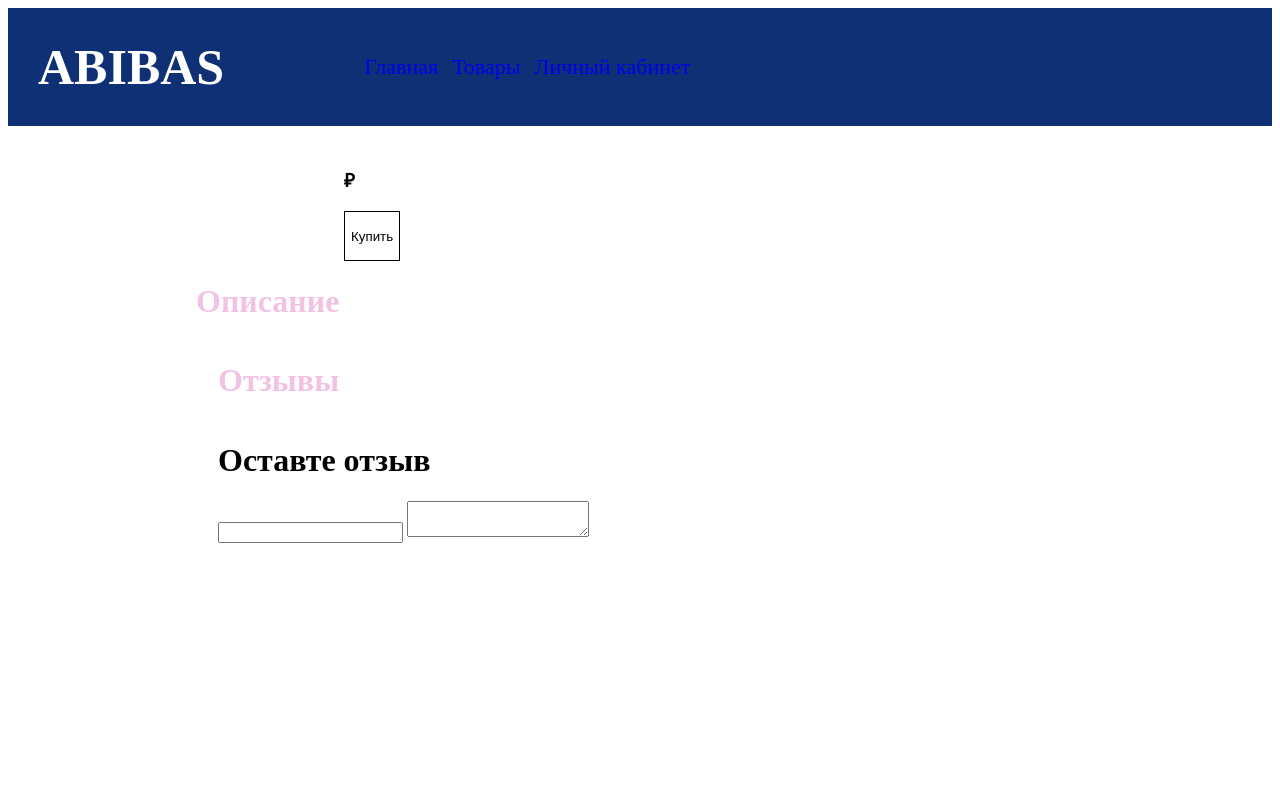
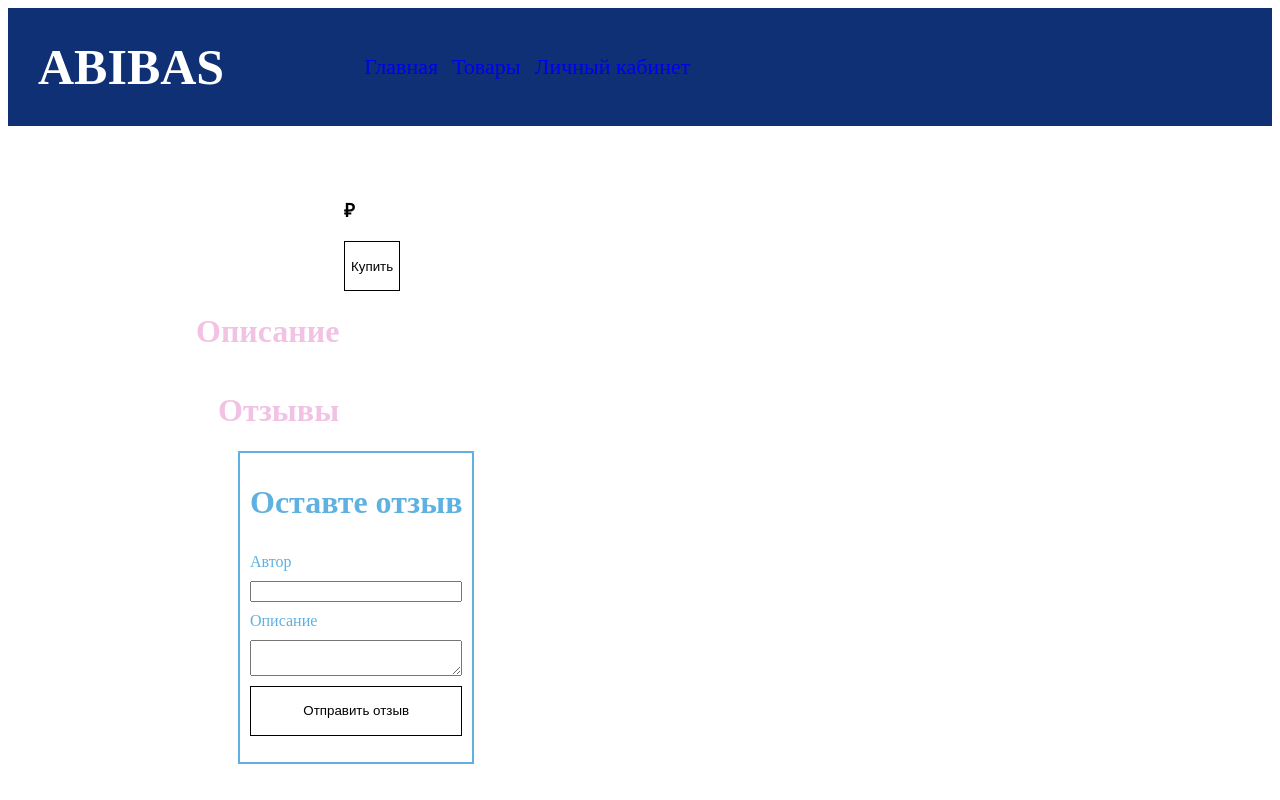
Before and after one commit to DariaZz/site, a Django app: template anything/appshop/templates/product.html in a window 1280 px wide. Run offline with Django 5.2, Linux system fonts and the light colour scheme; the template is opened without the code that fills it, so the values that code supplies are empty.

Commit message:
Добавила форму отзыва

```diff
--- a/anything/appshop/static/style.css
+++ b/anything/appshop/static/style.css
@@ -88,7 +88,7 @@ button:hover{
     margin-right: auto;
     display: flex;
     flex-direction: row;
-    margin-top:20px;
+    margin-top:50px;
 
 }
 
@@ -144,3 +144,22 @@ button:hover{
     display: flex;
     flex-direction: row;
 }
+.creatReviewForm{
+    display: flex;
+    flex-direction: column;
+}
+.creatReview{
+    margin-top: 10px;
+}
+.createReviewsAll{
+    border: 2px #5eb1e0 solid;
+    padding: 10px;
+    max-width: 250px;
+    max-height: 400px;
+    margin-left: 20px;
+    color: #5eb1e0;
+}
+
+.creatReviewForm * {
+    margin-top:10px;
+}
--- a/anything/appshop/templates/product.html
+++ b/anything/appshop/templates/product.html
@@ -49,12 +49,15 @@
             </div>
             {% endfor %}
 
-            <div>
+            <div class="createReviewsAll ">
                 <h1>Оставте отзыв</h1>
                 <div class="createReviews">
-                    <form>
-                        <input />
-                        <textarea></textarea>
+                    <form class="creatReviewForm" method="post">
+                            <label for="author">Автор</label>
+                            <input name="author"  />
+                            <label for="text">Описание</label>
+                            <textarea class="creatReview" name="text"></textarea>
+                            <button>Отправить отзыв</button>
                     </form>
                 </div>
             </div>
```
Also changed, not shown: anything/anything/settings.py (line endings or trailing spaces), anything/appshop/urls.py (line endings or trailing spaces).
